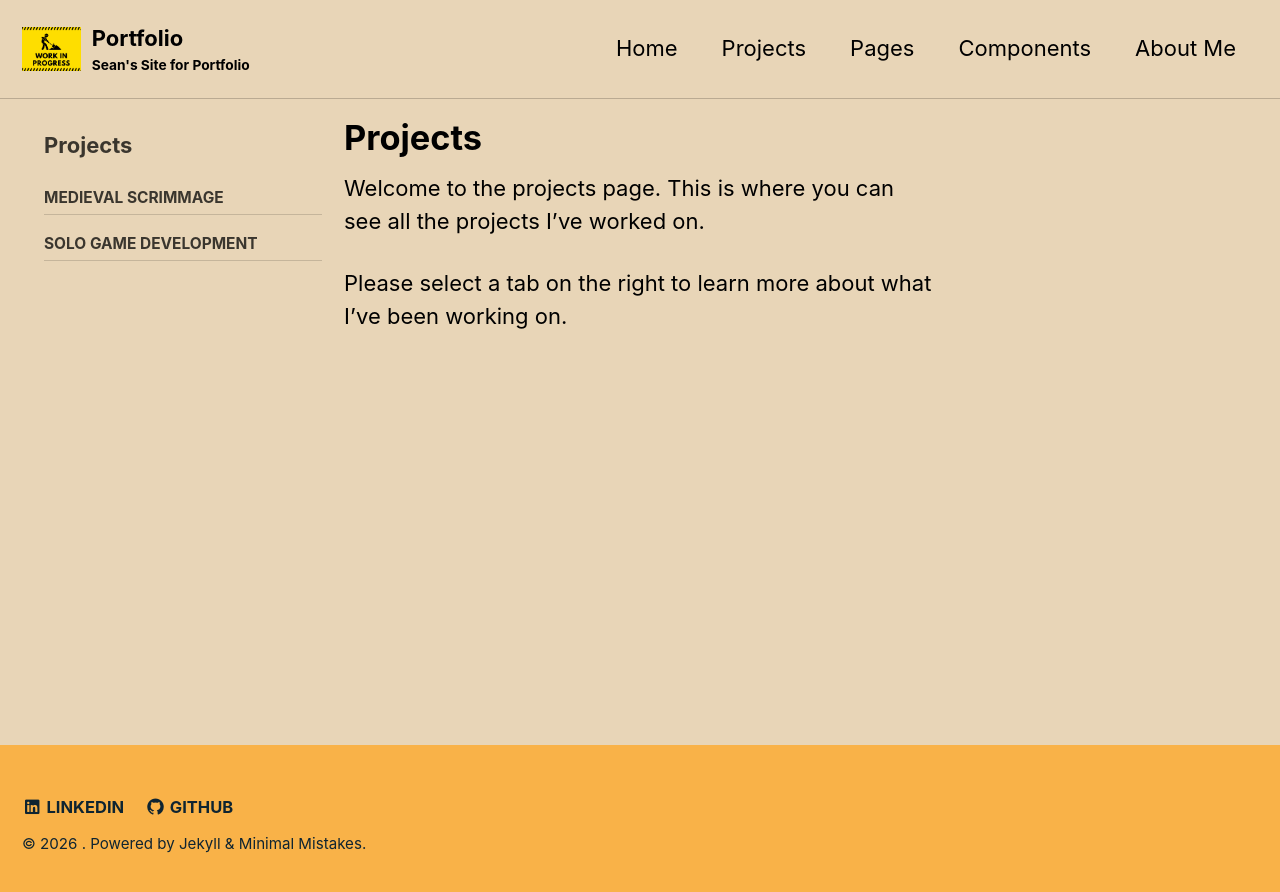
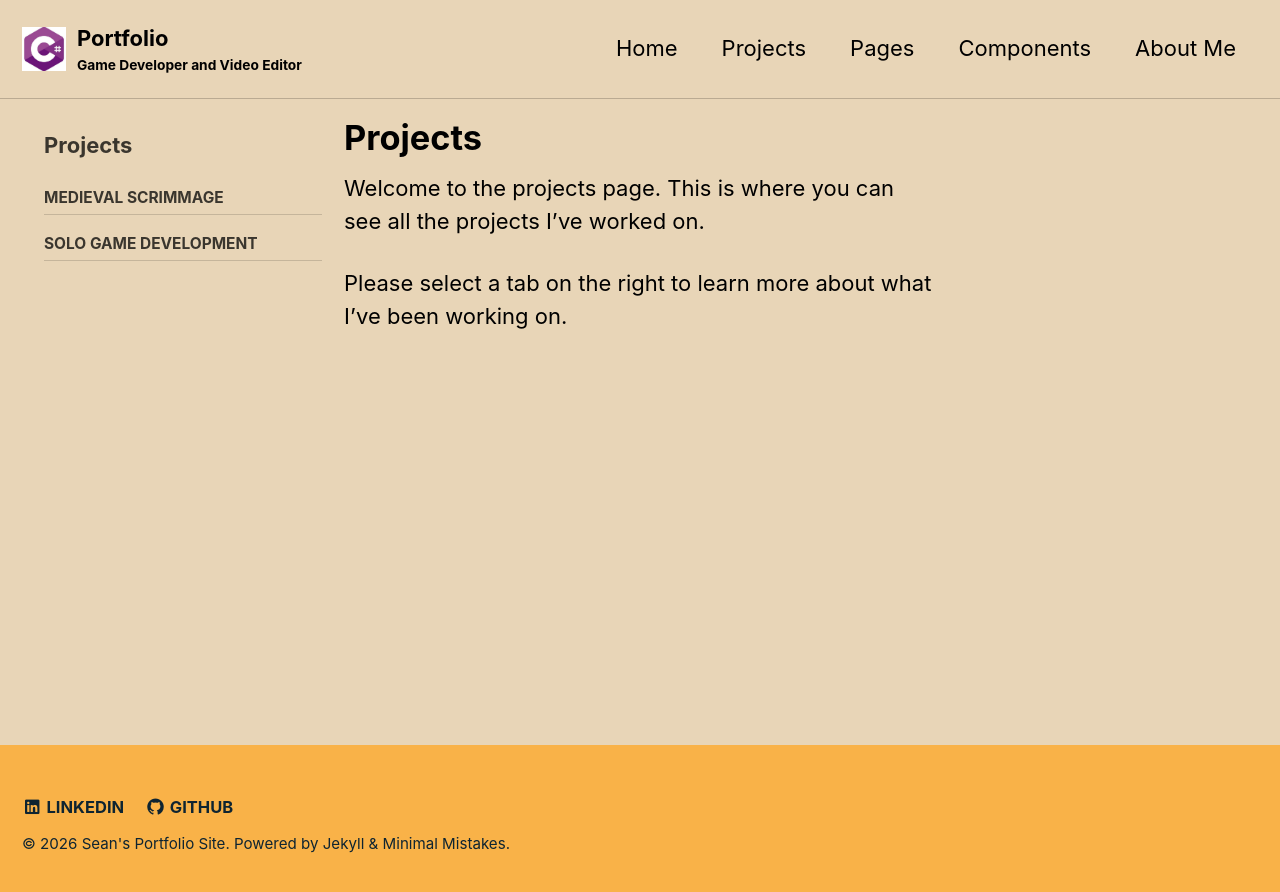
Before and after one commit to McDermott2527/McDermott2527.github.io, a Jekyll site: the page built from _pages/projects.md, in a window 1280 px wide. Shown: the top 892 px of the page. Built offline with Jekyll 4.4.1, drawn with Linux system fonts in a browser that asks for light colours.

Commit message:
Update site title, subtitle, logo, and favicon

```diff
--- a/_config.yml
+++ b/_config.yml
@@ -1,19 +1,19 @@
 # Basic site settings (edit these first)
-title: "" # Site title shown in the browser and header
+title: "Sean's Portfolio Site" # Site title shown in the browser and header
 title_separator: "-"
-subtitle: "Sean's Site for Portfolio" # site tagline that appears below site title in masthead
+subtitle: "Game Developer and Video Editor" # site tagline that appears below site title in masthead
 description: "A simple portfolio starter for games students." # Short site summary
 name: "Sean McDermott"
 url: "https://McDermott2527.github.io" # Your GitHub Pages domain
 baseurl: "" # Repo name if site is in a project repo, blank for user/org site
 locale: "en-GB" # Language/region
-logo: "assets/images/WIP.jpg" # path of logo image to display in the masthead
+logo: "assets/images/CSharp.jpg" # path of logo image to display in the masthead
 masthead_title: "Portfolio" # overrides the website title displayed in the masthead, use " " for no title
 copyright: # "copyright" name, defaults to site.title
 copyright_url: # "copyright" URL, defaults to site.url
 # Theme settings (used by the existing CSS)
 minimal_mistakes_skin    : "sunrise" # "default", "air", "aqua", "contrast", "dark", "dirt", "neon", "mint", "plum", "sunrise"
-favicon: "assets/images/WIP.jpg" # Favicon path (update this file)
+favicon: "assets/images/CSharp.jpg" # Favicon path (update this file)
 favicon_version: 1 # Increment to force browsers to refresh the favicon
 
 
```
